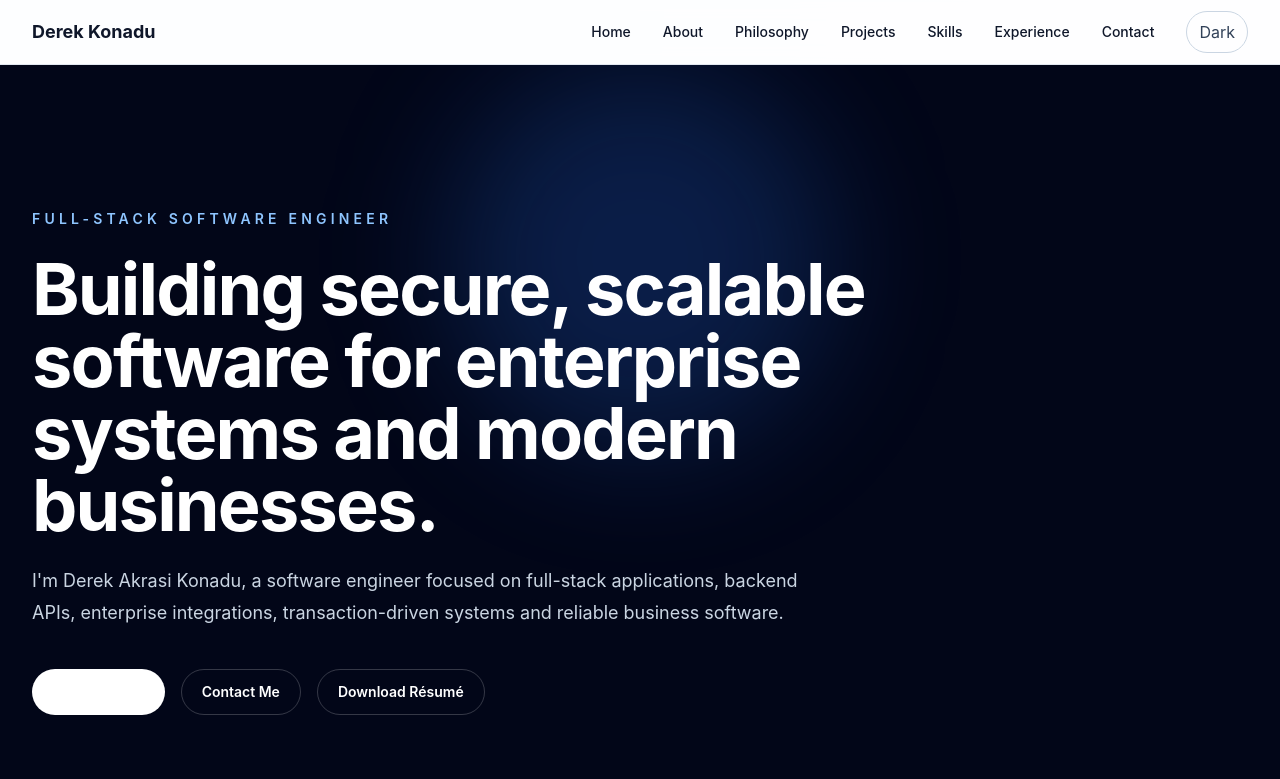
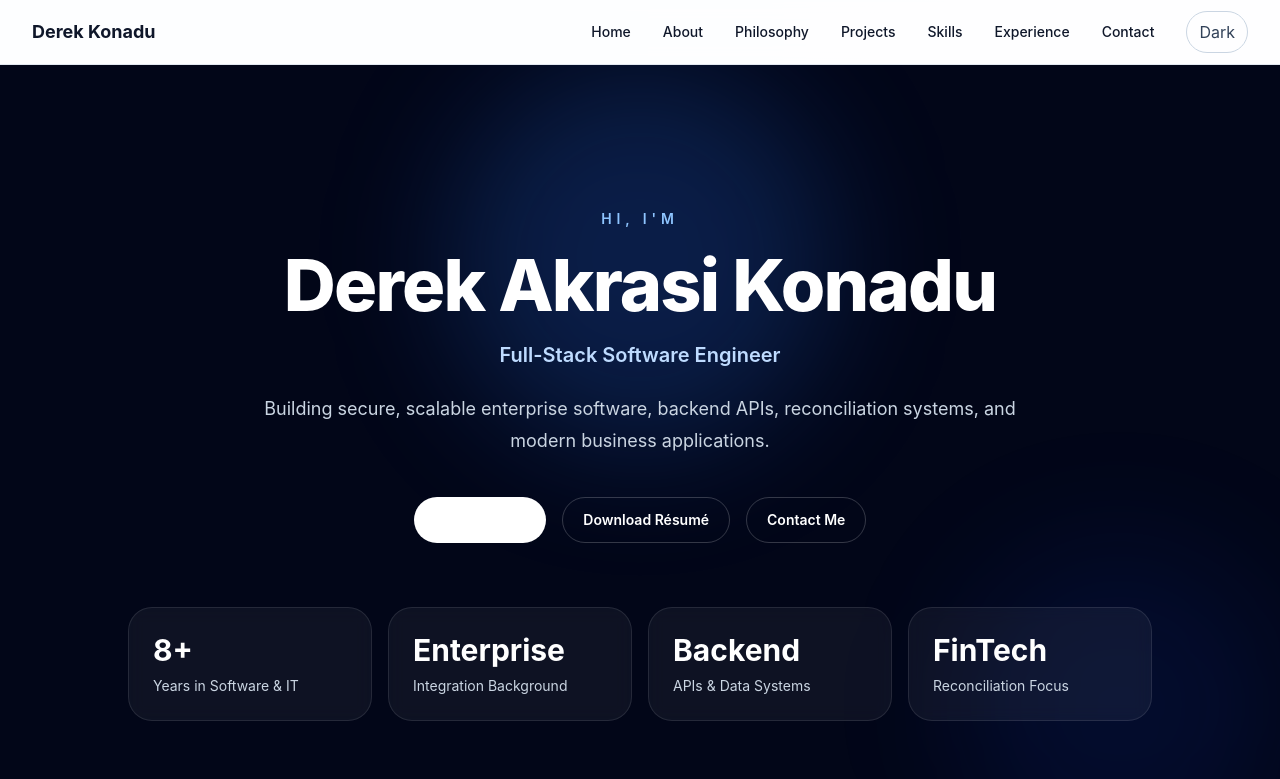
Before and after one commit to obibaadoma/derek-konadu, a React (Vite) app: page / in a window 1280 px wide. Shown: the top 779 px of the page. Built offline with nearby package versions, Linux system fonts and the light colour scheme.

Commit message:
refactor:improve hero storytelling

```diff
--- a/src/components/sections/Hero.tsx
+++ b/src/components/sections/Hero.tsx
@@ -1,42 +1,58 @@
 import Container from "../layout/Container";
 import Button from "../ui/Button";
+import { FadeIn, SlideUp } from "../ui/animations";
 import { personalInfo } from "../../data";
 
 const stats = [
-  { value: "4+", label: "Years in Software & IT" },
-  { value: "5+", label: "Years with Transaction Systems" },
-  { value: "Enterprise", label: "Systems & Integration Focus" },
+  { value: "8+", label: "Years in Software & IT" },
+  { value: "Enterprise", label: "Integration Background" },
+  { value: "Backend", label: "APIs & Data Systems" },
+  { value: "FinTech", label: "Reconciliation Focus" },
 ];
 
 const Hero = () => {
   return (
-    <section id="home" className="relative overflow-hidden bg-slate-950 py-28 text-white sm:py-36">
+    <section
+      id="home"
+      className="relative overflow-hidden bg-slate-950 py-28 text-white sm:py-36"
+    >
       <div className="absolute left-1/2 top-0 h-96 w-96 -translate-x-1/2 rounded-full bg-blue-500/20 blur-3xl" />
+      <div className="absolute bottom-0 right-0 h-80 w-80 rounded-full bg-blue-700/10 blur-3xl" />
 
       <Container>
-        <div className="relative">
-          <div className="max-w-4xl">
-            <p className="text-sm font-semibold uppercase tracking-[0.3em] text-blue-300">
+        <div className="relative mx-auto max-w-5xl text-center">
+          <FadeIn>
+            <p className="text-sm font-semibold uppercase tracking-[0.35em] text-blue-300">
+              Hi, I&apos;m
+            </p>
+          </FadeIn>
+
+          <SlideUp delay={0.1}>
+            <h1 className="mt-5 text-5xl font-extrabold tracking-tight sm:text-7xl">
+              {personalInfo.name}
+            </h1>
+          </SlideUp>
+
+          <SlideUp delay={0.2}>
+            <p className="mt-5 text-xl font-semibold text-blue-200">
               {personalInfo.role}
             </p>
+          </SlideUp>
 
-            <h1 className="mt-6 text-5xl font-bold tracking-tight sm:text-7xl">
-              Building secure, scalable software for enterprise systems and modern businesses.
-            </h1>
+          <SlideUp delay={0.3}>
+            <p className="mx-auto mt-6 max-w-3xl text-lg leading-8 text-slate-300">
+              Building secure, scalable enterprise software, backend APIs,
+              reconciliation systems, and modern business applications.
+            </p>
+          </SlideUp>
 
-            <p className="mt-6 max-w-3xl text-lg leading-8 text-slate-300">
-              I&apos;m {personalInfo.name}, a software engineer focused on full-stack applications,
-              backend APIs, enterprise integrations, transaction-driven systems and reliable
-              business software.
-            </p>
-
-            <div className="mt-10 flex flex-wrap gap-4">
-  <Button href="#projects" className="bg-white text-slate-950 hover:bg-slate-200">
+          <SlideUp delay={0.4}>
+            <div className="mt-10 flex flex-wrap justify-center gap-4">
+              <Button
+                href="#projects"
+                className="bg-white text-slate-950 hover:bg-slate-200"
+              >
                 View Projects
-  </Button>
-
-  <Button href="#contact" className="border border-white/20 text-white hover:bg-white/10">
-    Contact Me
               </Button>
 
               <Button
@@ -46,18 +62,24 @@ const Hero = () => {
               >
                 Download Résumé
               </Button>
+
+              <Button
+                href="#contact"
+                className="border border-white/20 text-white hover:bg-white/10"
+              >
+                Contact Me
+              </Button>
             </div>
-          </div>
+          </SlideUp>
 
-          <div className="mt-16 grid gap-4 sm:grid-cols-3">
-            {stats.map((stat) => (
-              <div
-                key={stat.label}
-                className="rounded-3xl border border-white/10 bg-white/5 p-6 backdrop-blur"
-              >
+          <div className="mt-16 grid gap-4 sm:grid-cols-2 lg:grid-cols-4">
+            {stats.map((stat, index) => (
+              <SlideUp key={stat.label} delay={0.1 * index}>
+                <div className="rounded-3xl border border-white/10 bg-white/5 p-6 text-left backdrop-blur">
                   <p className="text-3xl font-bold text-white">{stat.value}</p>
                   <p className="mt-2 text-sm text-slate-300">{stat.label}</p>
                 </div>
+              </SlideUp>
             ))}
           </div>
         </div>
```
Lines whose indentation alone changed are shown as unchanged.
